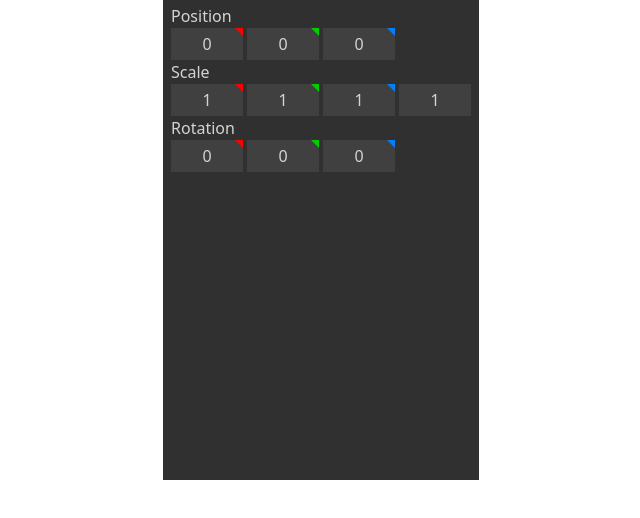
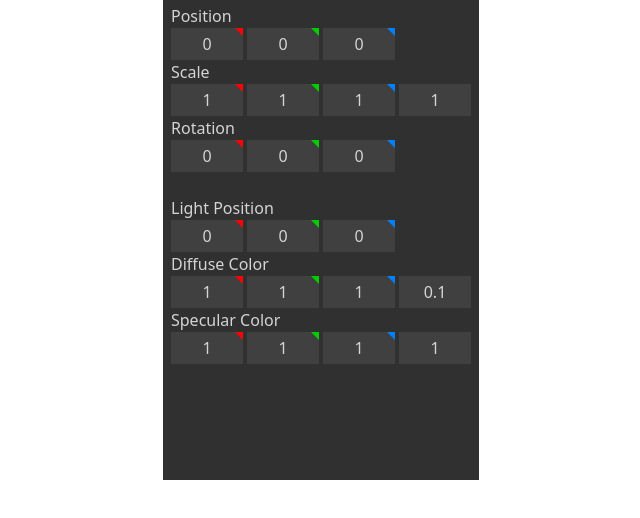
Before and after one commit to KevinPNguy01/ModelScope3D, a React (Vite) app: page / in a window 1280 px wide. Shown: the top 518 px of the page, without its empty margins (477-1117 px from the left). Built offline with nearby package versions, Linux system fonts and the light colour scheme; no server answers.

Commit message:
Control panel modifies lighting state

```diff
--- a/src/features/transform/components/ControlPanel.tsx
+++ b/src/features/transform/components/ControlPanel.tsx
@@ -1,6 +1,8 @@
 import { useEffect, useRef } from "react";
 import { useDispatch, useSelector } from "react-redux";
+import { selectAmbientIntensity, selectDiffuseColor, selectLightPosition, selectPower, selectSpecularColor } from "../../../stores/selectors/lighting";
 import { selectPosition, selectRotation, selectScale } from "../../../stores/selectors/transformations";
+import { setAmbientIntensity, setDiffuseColor, setLightPosition, setPower, setSpecularColor } from "../../../stores/slices/lighting";
 import { setPosition, setRotation, setScale } from "../../../stores/slices/transformations";
 import { TransformNumberInput } from "./NumberInput";
 
@@ -9,6 +11,14 @@ export function ControlPanel() {
     const scale = useSelector(selectScale);
     const rotation = useSelector(selectRotation);
     const dispatch = useDispatch();
+
+    const lightPosition = useSelector(selectLightPosition);
+    const diffuseColor = useSelector(selectDiffuseColor);
+    const specularColor = useSelector(selectSpecularColor);
+    const power = useSelector(selectPower);
+    const ambientIntensity = useSelector(selectAmbientIntensity);
+    //const indexOfRefraction = useSelector(selectIndexOfRefraction);
+    //const beta = useSelector(selectBeta);
 
     const panelRef = useRef<HTMLDivElement>(null);
 
@@ -49,6 +59,27 @@ export function ControlPanel() {
                 <TransformNumberInput value={rotation[1]} setValue={(val: number) => dispatch(setRotation({value: val, index: 1}))} title="Rotation Y" step={1} color="#00cc00"/>
                 <TransformNumberInput value={rotation[2]} setValue={(val: number) => dispatch(setRotation({value: val, index: 2}))} title="Rotation Z" step={1} color="#0080ff"/>
             </div>
+            <br/>
+            <span>Light Position</span>
+            <div className={`flex gap-1`}>
+                <TransformNumberInput value={lightPosition[0]} setValue={(val: number) => dispatch(setLightPosition({value: val, index: 0}))} title="Light Position X" step={.1} color="#ff0000"/>
+                <TransformNumberInput value={lightPosition[1]} setValue={(val: number) => dispatch(setLightPosition({value: val, index: 1}))} title="Light Position Y" step={.1} color="#00cc00"/>
+                <TransformNumberInput value={lightPosition[2]} setValue={(val: number) => dispatch(setLightPosition({value: val, index: 2}))} title="Light Position Z" step={.1} color="#0080ff"/>
+            </div>
+            <span>Diffuse Color</span>
+            <div className={`flex gap-1`}>
+                <TransformNumberInput value={diffuseColor[0]} setValue={(val: number) => dispatch(setDiffuseColor({value: val, index: 0}))} title="Diffuse Red Component" step={.01} color="#ff0000"/>
+                <TransformNumberInput value={diffuseColor[1]} setValue={(val: number) => dispatch(setDiffuseColor({value: val, index: 1}))} title="Diffuse Green Component" step={.01} color="#00cc00"/>
+                <TransformNumberInput value={diffuseColor[2]} setValue={(val: number) => dispatch(setDiffuseColor({value: val, index: 2}))} title="Diffuse Blue Component" step={.01} color="#0080ff"/>
+                <TransformNumberInput value={ambientIntensity} setValue={(val: number) => dispatch(setAmbientIntensity(val))} title="Diffuse Brightness" step={.01} color="none"/>
+            </div>
+            <span>Specular Color</span>
+            <div className={`flex gap-1`}>
+                <TransformNumberInput value={specularColor[0]} setValue={(val: number) => dispatch(setSpecularColor({value: val, index: 0}))} title="Specular Red Component" step={.01} color="#ff0000"/>
+                <TransformNumberInput value={specularColor[1]} setValue={(val: number) => dispatch(setSpecularColor({value: val, index: 1}))} title="Specular Green Component" step={.01} color="#00cc00"/>
+                <TransformNumberInput value={specularColor[2]} setValue={(val: number) => dispatch(setSpecularColor({value: val, index: 2}))} title="Specular Blue Component" step={.01} color="#0080ff"/>
+                <TransformNumberInput value={power} setValue={(val: number) => dispatch(setPower(val))} title="Specular Brightness" step={.1} color="none"/>
+            </div>
         </div>
     );
 }
--- a/src/stores/selectors/lighting.ts
+++ b/src/stores/selectors/lighting.ts
@@ -1,6 +1,6 @@
 import { RootState } from "../../app/store";
 
-export const selectPosition = (state: RootState) => state.lighting.position;
+export const selectLightPosition = (state: RootState) => state.lighting.position;
 export const selectDiffuseColor = (state: RootState) => state.lighting.diffuseColor;
 export const selectSpecularColor = (state: RootState) => state.lighting.specularColor;
 export const selectPower = (state: RootState) => state.lighting.power;
--- a/src/stores/slices/lighting.ts
+++ b/src/stores/slices/lighting.ts
@@ -12,7 +12,7 @@ export const lightingSlice = createSlice({
         beta: 0.5
     },
     reducers: {
-        setPosition: (state, action: PayloadAction<{value: number, index: number}>) => {
+        setLightPosition: (state, action: PayloadAction<{value: number, index: number}>) => {
             const {value, index} = action.payload;
             state.position[index] = value;
         },
@@ -39,5 +39,5 @@ export const lightingSlice = createSlice({
     }
 });
 
-export const {setPosition, setDiffuseColor, setSpecularColor, setPower, setAmbientIntensity, setIndexOfRefraction, setBeta} = lightingSlice.actions;
+export const {setLightPosition, setDiffuseColor, setSpecularColor, setPower, setAmbientIntensity, setIndexOfRefraction, setBeta} = lightingSlice.actions;
 export default lightingSlice.reducer;
```
